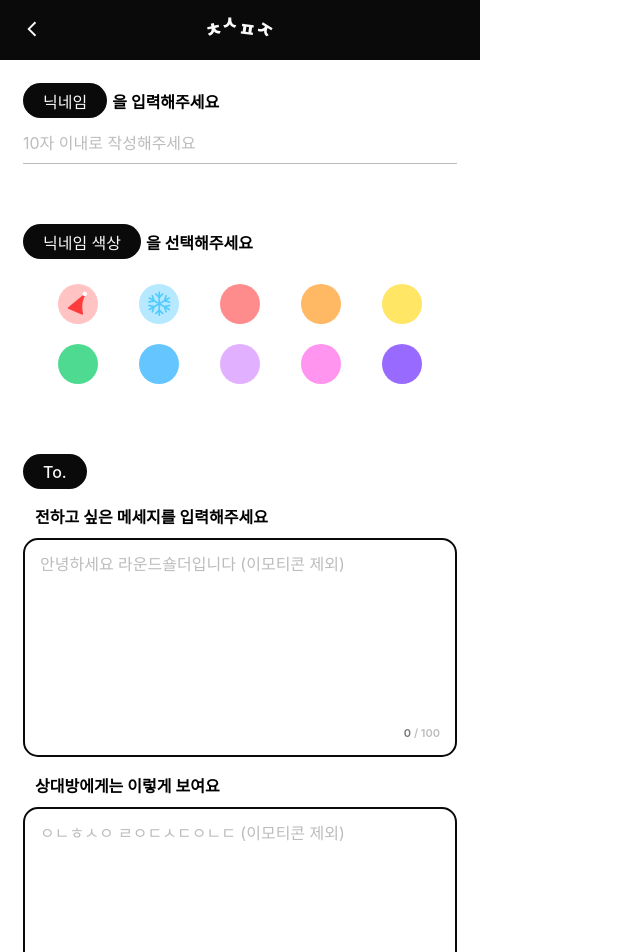
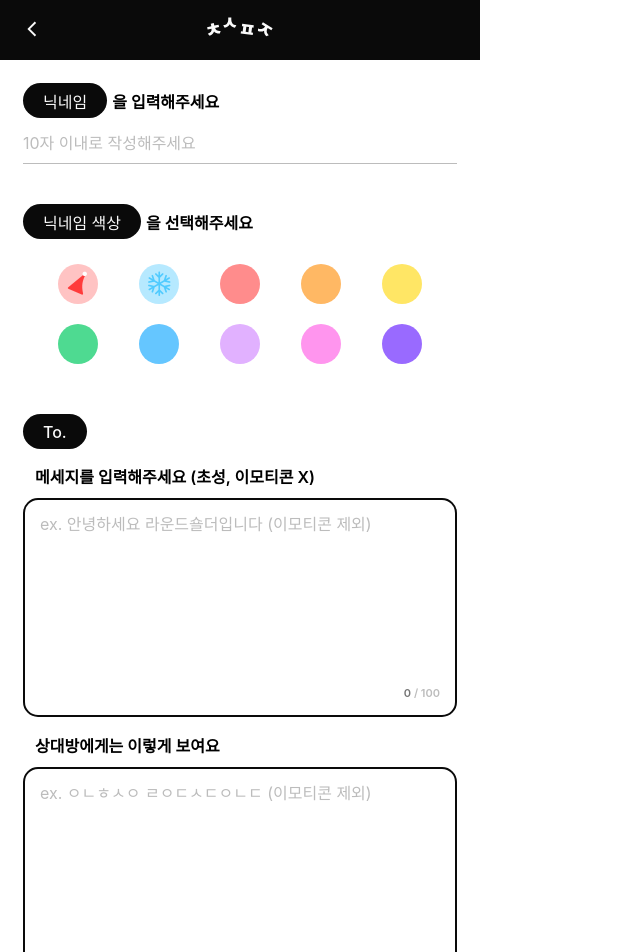
Before and after one commit to roundshoulder/cs-letter-frontend, a React (Create React App) app: page /create/1 in a window 1280 px wide. Shown: the top 952 px of the page, without its empty margins (0-640 px from the left). Built offline with nearby package versions, Linux system fonts and the light colour scheme; no server answers; a web font is replaced by a local one.

Commit message:
:sparkles: Update Create Subtitle
Update Create Subtitle

```diff
--- a/src/pages/Create.tsx
+++ b/src/pages/Create.tsx
@@ -15,7 +15,7 @@ import { ReplaceEmoji } from '../components/Validation';
 const container = css`
   display: flex;
   flex-direction: column;
-  gap: 60px;
+  gap: 40px;
 `;
 const row = css`
   display: flex;
@@ -126,11 +126,13 @@ function Create() {
           <Tag text="To." />
           {name}
         </div>
-        <div className={subtitle}>전하고 싶은 메세지를 입력해주세요</div>
+        <div className={subtitle}>
+          {'메세지를 입력해주세요 (초성, 이모티콘 X)'}
+        </div>
         <div className={textAreaContainer}>
           <textarea
             className={textArea}
-            placeholder="안녕하세요 라운드숄더입니다 (이모티콘 제외)"
+            placeholder="ex. 안녕하세요 라운드숄더입니다 (이모티콘 제외)"
             value={form.body}
             onChange={e => {
               const replacedText = ReplaceEmoji(e.target.value.slice(0, 100));
@@ -149,7 +151,7 @@ function Create() {
           <textarea
             className={textArea}
             disabled={true}
-            placeholder="ㅇㄴㅎㅅㅇ ㄹㅇㄷㅅㄷㅇㄴㄷ (이모티콘 제외)"
+            placeholder="ex. ㅇㄴㅎㅅㅇ ㄹㅇㄷㅅㄷㅇㄴㄷ (이모티콘 제외)"
             value={initial}
           />
         </div>
```
